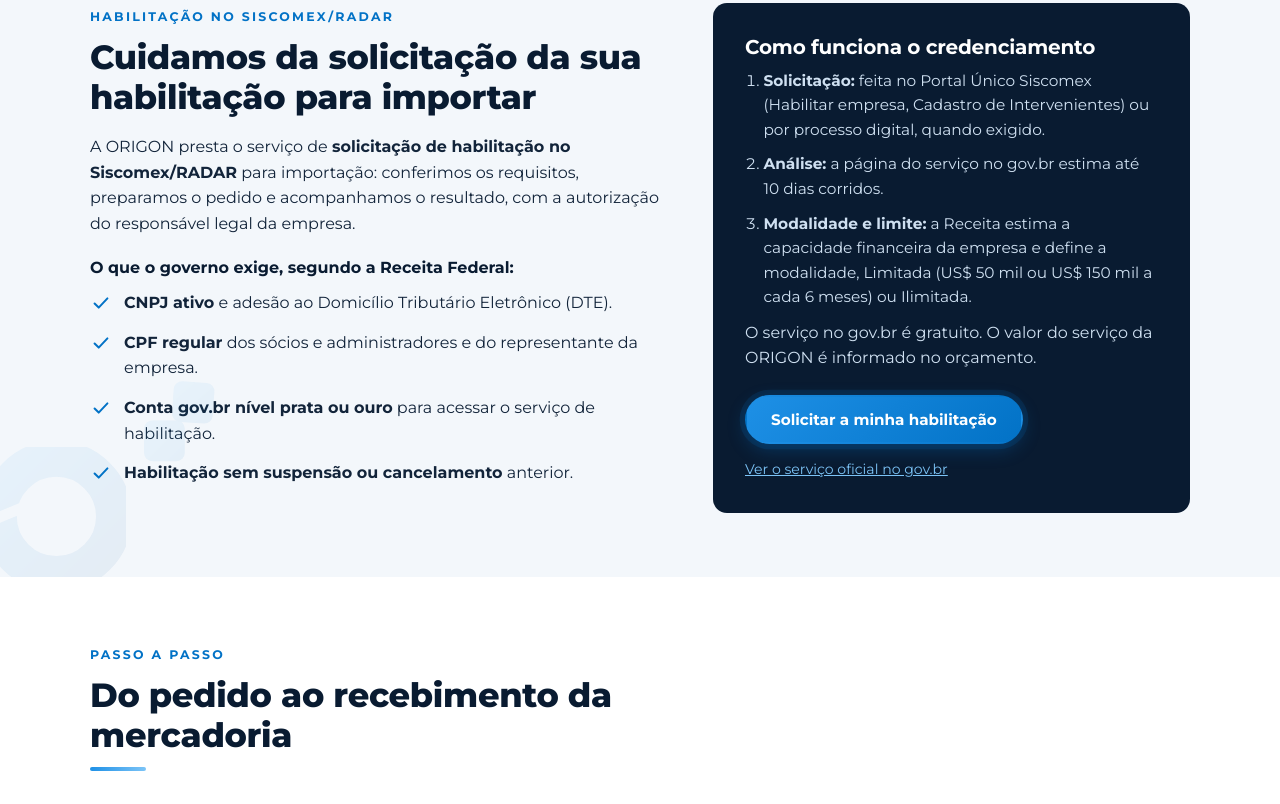
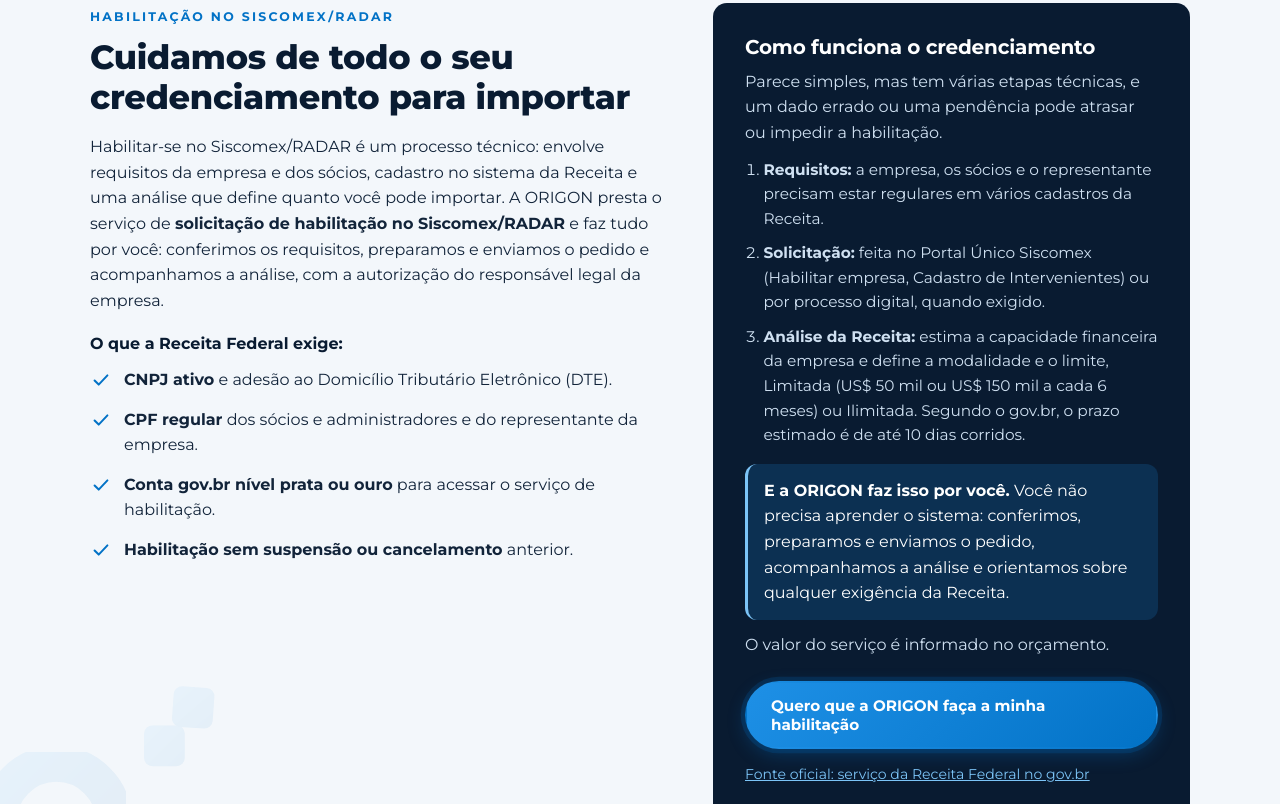
Before and after one commit to jardson55/origon-site-teste, a plain HTML site: page importacao-da-china.html in a window 1280 px wide. Shown: the part 1155-1959 px from the top of the page. Drawn offline with Linux system fonts and the light colour scheme.

Commit message:
Atualiza site de teste: texto do credenciamento (noindex mantido)
Co-Authored-By: Claude Sonnet 5.5 <noreply@anthropic.com>

```diff
--- a/css/marca.css
+++ b/css/marca.css
@@ -256,3 +256,6 @@ body:has(.nav.is-open) .fab-orcamento { display: none; }
 .panel ol.lista-simples { padding-left: 1.2em; }
 .panel ol.lista-simples li { margin-bottom: 10px; }
 .panel .fonte { margin: 14px 0 0; font-size: .88rem; }
+.panel .intro-painel { margin-bottom: 12px; }
+.panel .fazemos { margin: 16px 0 12px; padding: 14px 16px; border-radius: 12px; background: rgba(30,144,230,.18); border-left: 3px solid #7cc4f7; color: #fff; }
+.panel .fazemos strong { color: #fff; }
--- a/importacao-da-china.html
+++ b/importacao-da-china.html
@@ -21,7 +21,7 @@
   <link href="https://fonts.googleapis.com/css2?family=Montserrat:wght@400;500;600;700;800&display=swap" rel="stylesheet">
   <link rel="stylesheet" href="css/style.css">
   <link rel="stylesheet" href="css/importacao.css?v=6">
-  <link rel="stylesheet" href="css/marca.css?v=7">
+  <link rel="stylesheet" href="css/marca.css?v=8">
 </head>
 <body>
   <a class="skip-link" href="#conteudo">Ir para o conteúdo</a>
@@ -83,9 +83,9 @@
       <div class="container split">
         <div>
           <span class="eyebrow">Habilitação no Siscomex/RADAR</span>
-          <h2>Cuidamos da solicitação da sua habilitação para importar</h2>
-          <p>A ORIGON presta o serviço de <strong>solicitação de habilitação no Siscomex/RADAR</strong> para importação: conferimos os requisitos, preparamos o pedido e acompanhamos o resultado, com a autorização do responsável legal da empresa.</p>
-          <p class="sub-lista">O que o governo exige, segundo a Receita Federal:</p>
+          <h2>Cuidamos de todo o seu credenciamento para importar</h2>
+          <p>Habilitar-se no Siscomex/RADAR é um processo técnico: envolve requisitos da empresa e dos sócios, cadastro no sistema da Receita e uma análise que define quanto você pode importar. A ORIGON presta o serviço de <strong>solicitação de habilitação no Siscomex/RADAR</strong> e faz tudo por você: conferimos os requisitos, preparamos e enviamos o pedido e acompanhamos a análise, com a autorização do responsável legal da empresa.</p>
+          <p class="sub-lista">O que a Receita Federal exige:</p>
           <ul class="checklist">
             <li><svg viewBox="0 0 24 24" fill="none" stroke="currentColor" stroke-width="2.2" stroke-linecap="round" stroke-linejoin="round" aria-hidden="true"><path d="M5 12.5l4.5 4.5L19 7"/></svg><span><strong>CNPJ ativo</strong> e adesão ao Domicílio Tributário Eletrônico (DTE).</span></li>
             <li><svg viewBox="0 0 24 24" fill="none" stroke="currentColor" stroke-width="2.2" stroke-linecap="round" stroke-linejoin="round" aria-hidden="true"><path d="M5 12.5l4.5 4.5L19 7"/></svg><span><strong>CPF regular</strong> dos sócios e administradores e do representante da empresa.</span></li>
@@ -95,14 +95,16 @@
         </div>
         <div class="panel">
           <h3>Como funciona o credenciamento</h3>
+          <p class="intro-painel">Parece simples, mas tem várias etapas técnicas, e um dado errado ou uma pendência pode atrasar ou impedir a habilitação.</p>
           <ol class="lista-simples" style="color:#cfe0f1">
+            <li><strong>Requisitos:</strong> a empresa, os sócios e o representante precisam estar regulares em vários cadastros da Receita.</li>
             <li><strong>Solicitação:</strong> feita no Portal Único Siscomex (Habilitar empresa, Cadastro de Intervenientes) ou por processo digital, quando exigido.</li>
-            <li><strong>Análise:</strong> a página do serviço no gov.br estima até 10 dias corridos.</li>
-            <li><strong>Modalidade e limite:</strong> a Receita estima a capacidade financeira da empresa e define a modalidade, Limitada (US$ 50 mil ou US$ 150 mil a cada 6 meses) ou Ilimitada.</li>
+            <li><strong>Análise da Receita:</strong> estima a capacidade financeira da empresa e define a modalidade e o limite, Limitada (US$ 50 mil ou US$ 150 mil a cada 6 meses) ou Ilimitada. Segundo o gov.br, o prazo estimado é de até 10 dias corridos.</li>
           </ol>
-          <p>O serviço no gov.br é gratuito. O valor do serviço da ORIGON é informado no orçamento.</p>
-          <a class="btn btn--primary" href="contato.html" data-quote>Solicitar a minha habilitação</a>
-          <p class="fonte"><a href="https://www.gov.br/pt-br/servicos/credenciar-pessoa-juridica-no-siscomex" target="_blank" rel="noopener" style="color:#7cc4f7">Ver o serviço oficial no gov.br<span class="sr-only"> (abre em nova aba)</span></a></p>
+          <p class="fazemos"><strong>E a ORIGON faz isso por você.</strong> Você não precisa aprender o sistema: conferimos, preparamos e enviamos o pedido, acompanhamos a análise e orientamos sobre qualquer exigência da Receita.</p>
+          <p>O valor do serviço é informado no orçamento.</p>
+          <a class="btn btn--primary" href="contato.html" data-quote data-assunto="habilitacao">Quero que a ORIGON faça a minha habilitação</a>
+          <p class="fonte"><a href="https://www.gov.br/pt-br/servicos/credenciar-pessoa-juridica-no-siscomex" target="_blank" rel="noopener" style="color:#7cc4f7">Fonte oficial: serviço da Receita Federal no gov.br<span class="sr-only"> (abre em nova aba)</span></a></p>
         </div>
       </div>
     </section>
@@ -203,7 +205,7 @@
     </div>
   </footer>
 
-  <script src="js/config.js"></script>
+  <script src="js/config.js?v=2"></script>
   <script src="js/main.js?v=7"></script>
 </body>
 </html>
--- a/js/config.js
+++ b/js/config.js
@@ -10,6 +10,7 @@ window.ORIGON_CONFIG = {
   mensagens: {
     geral: "Olá! Vim pelo site da ORIGON e gostaria de mais informações.",
     importacao: "Olá! Vim pelo site da ORIGON e gostaria de solicitar um orçamento de importação da China.",
+    habilitacao: "Olá! Vim pelo site da ORIGON e gostaria de contratar a solicitação de habilitação no Siscomex/RADAR para importar.",
     viagem: "Olá! Vim pelo site da ORIGON e gostaria de uma cotação de viagem.",
     site: "Olá! Vim pelo site da ORIGON e gostaria de solicitar um orçamento de criação ou manutenção de site, ou de CRM."
   }
```
Also changed, not shown: contato.html (+3 -2 lines), criacao-de-sites.html (+2 -2 lines), index.html (+2 -2 lines), regras-de-importacao.html (+2 -2 lines).
